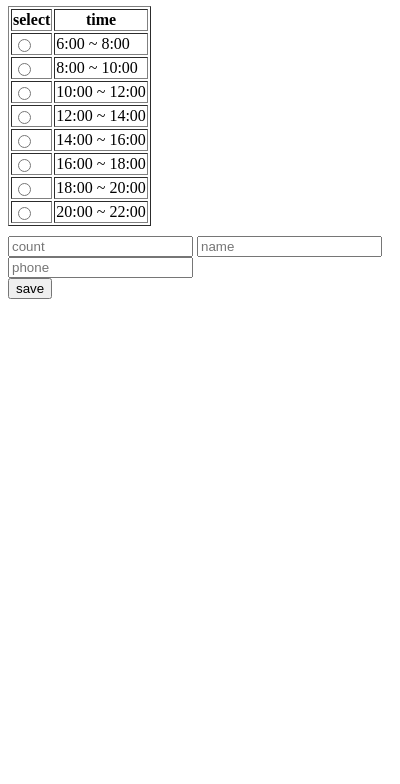
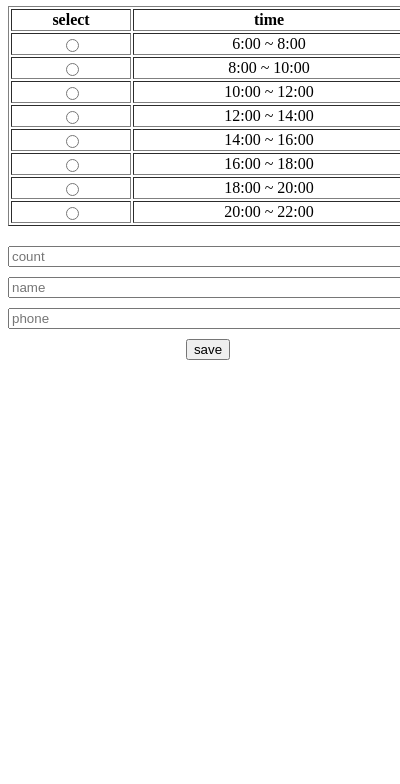
Before and after one commit to YouHaveToDo/extention, a browser extension: page popup.html in a window 400 px wide. Shown: the part 60-844 px from the top of the page. Drawn offline with Linux system fonts and the light colour scheme.

Commit message:
style: UI css 적용

```diff
--- a/popup.html
+++ b/popup.html
@@ -5,11 +5,37 @@
     <script src="scripts/findCheckedInput.js"></script>
     <script src="scripts/domContentLoaded.js"></script>
     <title></title>
+    <style>
+        body {
+            width: 400px
+        }
+
+        .contents {
+            display: flex;
+            justify-content: center;
+            flex-direction: column
+        }
+
+        .contents > div {
+            margin-bottom: 10px;
+        }
+
+        .contents > div > input {
+            width: 100%;
+        }
+
+        table {
+            margin-bottom: 20px;
+        }
+
+        table td {
+            text-align: center;
+        }
+    </style>
 </head>
-<body>
+<body style="text-align: center">
 <h1>Tennis Court Reservation</h1>
-<div>
-    <div style="margin-bottom: 10px">
+<div class="contents">
     <table border="1">
         <tr>
             <th>select</th>
@@ -48,13 +74,18 @@
             <td>20:00 ~ 22:00</td>
         </tr>
     </table>
+
+    <div>
+        <input id="count" placeholder="count" type="text">
     </div>
     <div>
-        <input id="count" placeholder="count" type="text">
         <input id="name" placeholder="name" type="text">
+    </div>
+    <div>
         <input id="phone" placeholder="phone" type="text">
     </div>
 </div>
+
 <div>
     <button id="save">save</button>
 </div>
```
Lines whose indentation alone changed are shown as unchanged.
